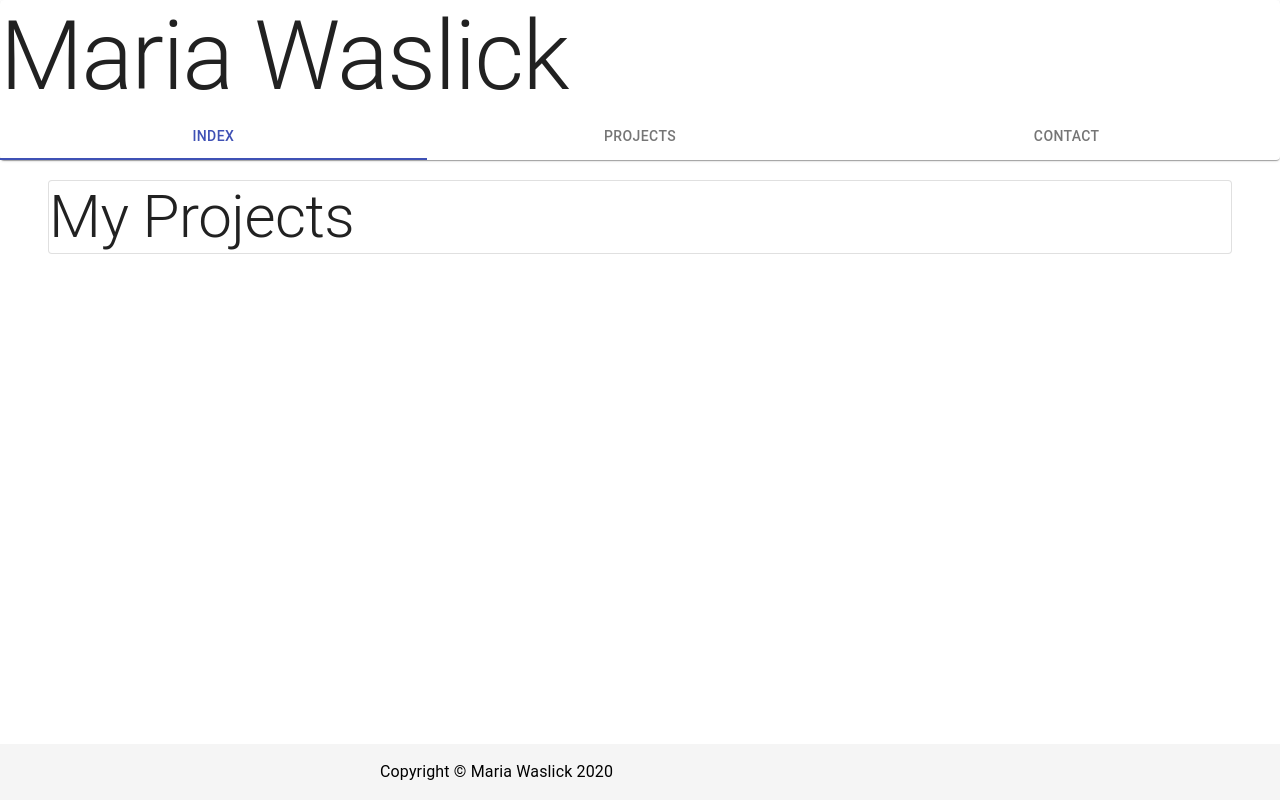
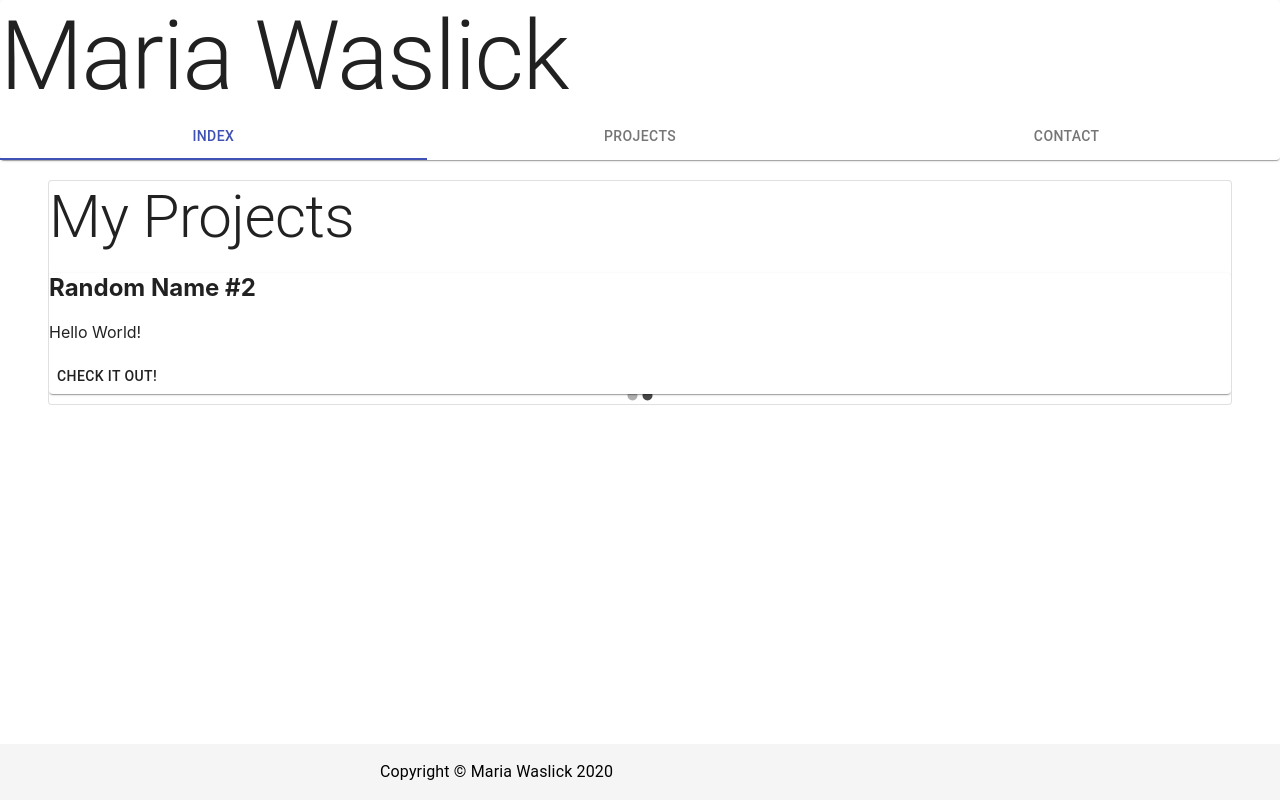
Before and after one commit to mwaslick/react-portfolio, a React (Create React App) app: page /projects in a window 1280 px wide. Built offline with nearby package versions, Linux system fonts and the light colour scheme.

Commit message:
added carousel for projects

```diff
--- a/package.json
+++ b/package.json
@@ -4,11 +4,13 @@
   "private": true,
   "dependencies": {
     "@material-ui/core": "^4.11.0",
+    "@material-ui/icons": "^4.9.1",
     "@testing-library/jest-dom": "^5.11.5",
     "@testing-library/react": "^11.1.1",
     "@testing-library/user-event": "^12.2.0",
     "react": "^17.0.1",
     "react-dom": "^17.0.1",
+    "react-material-ui-carousel": "^2.1.1",
     "react-router-dom": "^5.2.0",
     "react-scripts": "4.0.0",
     "web-vitals": "^0.2.4"
--- a/src/components/PageCard/PageCard.js
+++ b/src/components/PageCard/PageCard.js
@@ -33,6 +33,11 @@ function PageCard(props) {
                     {props.title}
                 </Typography>
 
+                <div className="cardBody">
+                    {props.body}
+
+
+                </div>
             </Card>
 
     )
--- a/src/components/Project/Project.js
+++ b/src/components/Project/Project.js
@@ -0,0 +1,17 @@
+import React from "react";
+import Paper from '@material-ui/core/Paper';
+import Typography from '@material-ui/core/Typography'
+import Button from '@material-ui/core/Button'
+
+export default function Project(props) {
+    return (
+        <Paper>
+            <h2>{props.project.name}</h2>
+            <p>{props.project.description}</p>
+
+            <Button className="CheckButton">
+                Check it out!
+            </Button>
+        </Paper>
+    )
+}
--- /dev/null
+++ b/src/components/ProjectCarousel/ProjectCarousel.js
@@ -0,0 +1,26 @@
+import React from 'react';
+import Carousel from 'react-material-ui-carousel'
+import {Paper} from '@material-ui/core'
+import Project from '../Project/Project'
+
+export default function ProjectCarousel(props) {
+    const projects = [
+        {
+            name: "Random Name #1",
+            description: "Probably the most random thing you have ever seen!"
+        },
+        {
+            name: "Random Name #2",
+            description: "Hello World!"
+        }
+    ]
+
+    return (
+        <Carousel>
+            {
+                projects.map( (project, i) => <Project key={i} project={project} /> )
+            }
+
+        </Carousel>
+    )
+}
--- a/src/pages/Contact.js
+++ b/src/pages/Contact.js
@@ -2,6 +2,7 @@ import React from "react";
 import Container from '@material-ui/core/Container';
 import PageCard from '../components/PageCard/PageCard';
 import Typography from '@material-ui/core/Typography';
+import Project from "../components/Project/Project";
 
 function Index() {
 
@@ -10,6 +11,7 @@ function Index() {
             <PageCard
             title="Contact Me"
 
+
             />
 
         </Container>
--- a/src/pages/Projects.js
+++ b/src/pages/Projects.js
@@ -1,5 +1,6 @@
 import React from "react";
 import Container from '@material-ui/core/Container';
+import ProjectCarousel from '../components/ProjectCarousel/ProjectCarousel'
 import PageCard from '../components/PageCard/PageCard';
 import Typography from '@material-ui/core/Typography';
 
@@ -10,7 +11,15 @@ function Index() {
             <PageCard
             title="My Projects"
 
+            body= {<ProjectCarousel />}
+
+
+
+
+
             />
+
+
 
         </Container>
     )
```
Also changed, not shown: 1 other file (tests, documents, lock files or other folders).
